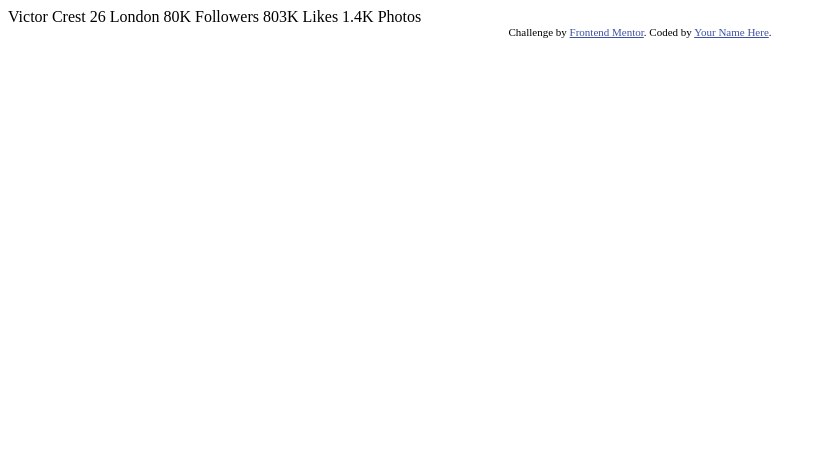
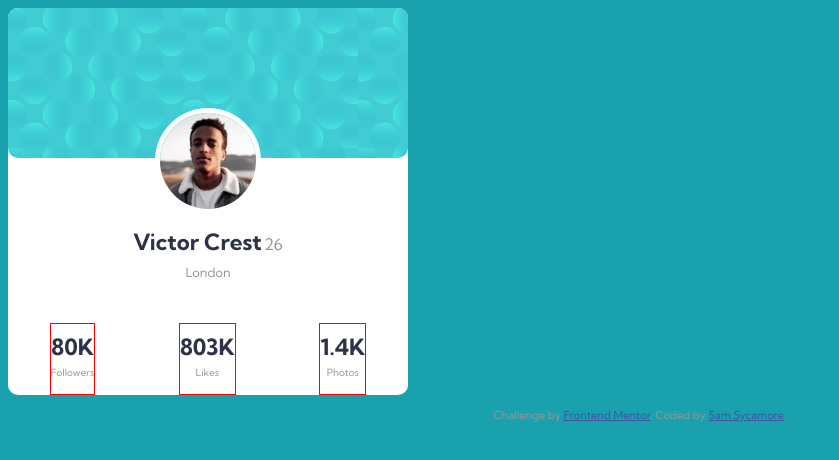
Before and after one commit to samuelsycamore/FEM-profile-card-component, a plain HTML site: page index.html in a window 1280 px wide. Shown: the whole page, without its empty margins (0-839 px from the left). Drawn offline with Linux system fonts and the light colour scheme.

Commit message:
Mostly there

```diff
--- a/index.html
+++ b/index.html
@@ -5,7 +5,7 @@
   <meta name="viewport" content="width=device-width, initial-scale=1.0"> <!-- displays site properly based on user's device -->
 
   <link rel="icon" type="image/png" sizes="32x32" href="./images/favicon-32x32.png">
-
+  <link rel="stylesheet" href="style.css">
   <title>Frontend Mentor | Profile card component</title>
 
   <!-- Feel free to remove these styles or customise in your own stylesheet 👍 -->
@@ -15,21 +15,35 @@
   </style>
 </head>
 <body>
-  Victor Crest
-  26
-  London
+  <div class="container">
+    <div class="top">
+      <img src="images/image-victor.jpg">
+    </div>
+    <div class="name">
+  <h1>Victor Crest</h1> <h3>26</h3>
+  <h4>London</h4>
+</div>
+<div class="deets-container">
+  <div class="deets">
+  <h2>80K</h2>
+  Followers
+</div>
 
-  80K
-  Followers
-
-  803K
+  <div class="deets">
+  <h2>803K</h2>
   Likes
-
-  1.4K
+</div>
+  <div class="deets">
+  <h2>1.4K</h2>
   Photos
+</div>
+</div>
+</div>
   <div class="attribution">
+    <br>
+    <br>
     Challenge by <a href="https://www.frontendmentor.io?ref=challenge" target="_blank">Frontend Mentor</a>.
-    Coded by <a href="#">Your Name Here</a>.
+    Coded by <a href="http://www.samuelsycamore.com" target="_blank">Sam Sycamore</a>.
   </div>
 </body>
 </html>
--- /dev/null
+++ b/style.css
@@ -0,0 +1,77 @@
+@import url('https://fonts.googleapis.com/css2?family=Kumbh+Sans:wght@400;700&display=swap');
+
+body{
+background: hsl(185, 75%, 39%);
+font-family: 'Kumbh Sans', sans-serif;
+font-size: 62.5%;
+color: hsl(0, 0%, 59%);
+line-height: 0.5rem;
+}
+
+h1, h2{
+  color: hsl(229, 23%, 23%);
+  font-weight: 700;
+  font-size: 1.4rem;
+}
+
+h3, h4{
+  font-weight: 400;
+}
+
+h3{
+  font-size: 1rem;
+}
+
+h4{
+  font-size: 0.8rem;
+}
+
+.name > h1, .name > h3{
+  display: inline;
+}
+
+.container{
+  background: #fff;
+  border-radius: 10px;
+  display: flex;
+  flex-direction: column;
+  align-items: center;
+  justify-content: center;
+  max-width: 400px;
+  min-width: 300px;
+  max-height: 100%;
+}
+
+.top{
+  background: url("images/bg-pattern-card.svg");
+  border-radius: 10px;
+  width: 100%;
+  height: 150px;
+  margin-bottom: 50px;
+}
+
+.top > img{
+  border-radius: 50%;
+  border: 5px solid #fff;
+  display: block;
+  margin: 100px auto;
+}
+
+.name{
+  margin: 30px;
+  text-align: center;
+}
+
+.deets-container{
+  display: flex;
+  flex-direction: row;
+  justify-content: space-around;
+  align-items: center;
+  width: 100%;
+}
+
+.deets{
+  border: 1px solid red;
+  text-align: center;
+  height: 70px;
+}
```
